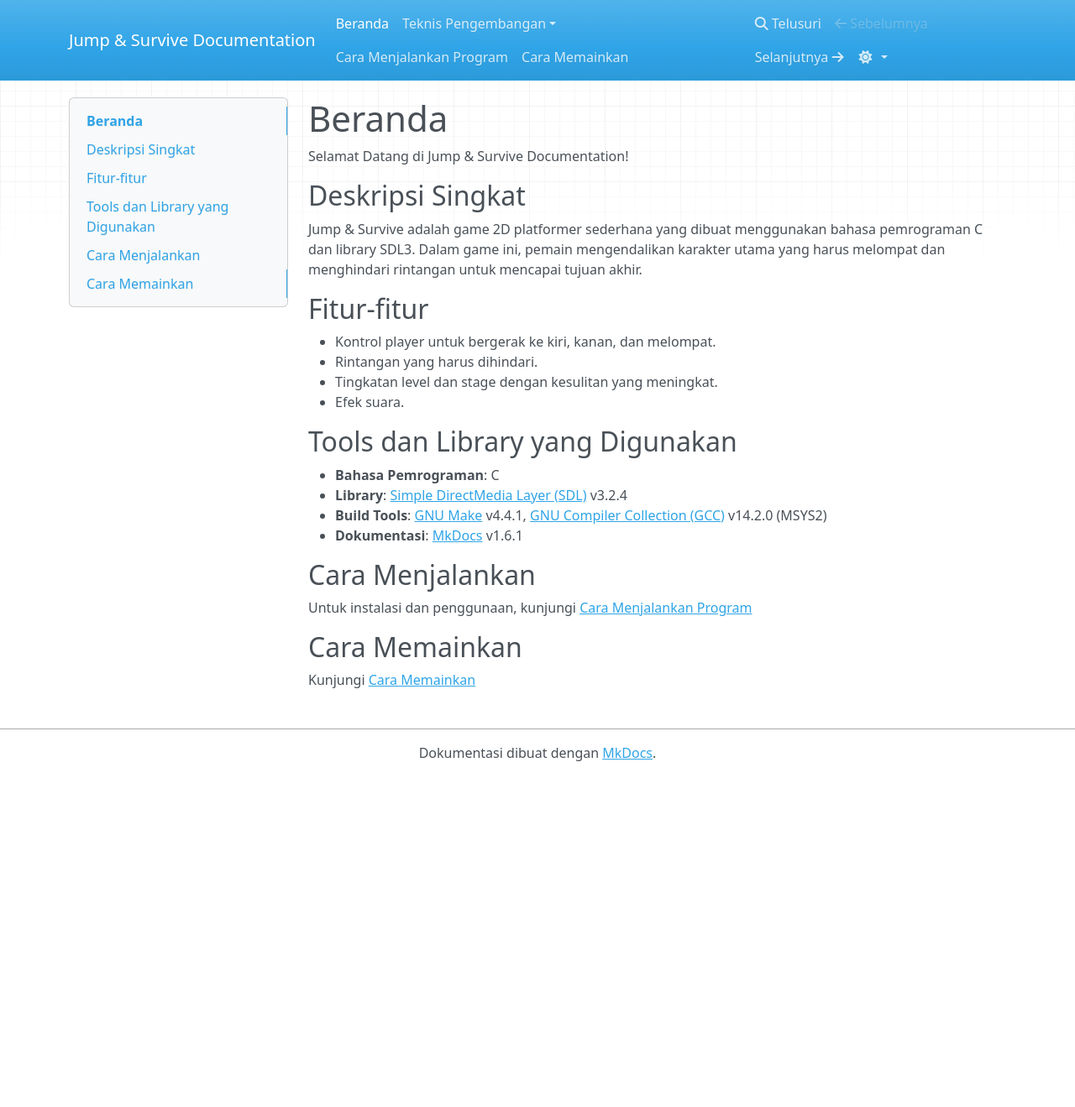
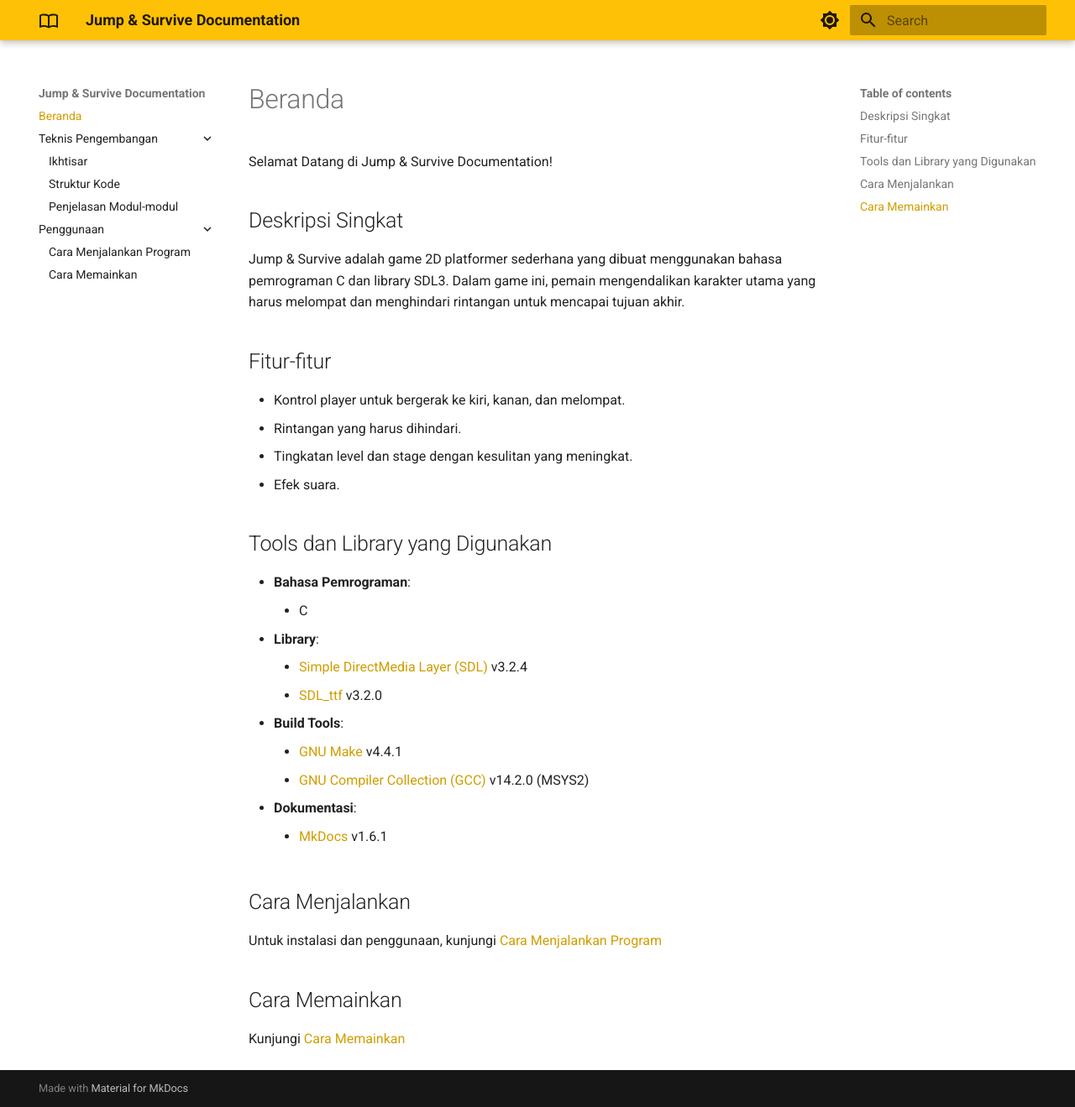
Before and after one commit to ikhsan3adi/c5-jump-and-survive, an MkDocs documentation site: the page built from docs/index.md, in a window 1280 px wide and 1319 px high. Shown: the whole window at 84% size. Built offline with MkDocs 1.6.1 and Material for MkDocs 9.7.7, drawn with Linux system fonts in a browser that asks for light colours; nearby versions of some CDN libraries.

Commit message:
update dependencies and switch theme to mkdocs-material
add favicon
update theme config

ci(mkdocs-deploy): add caching to mkdocs dependencies

Add syntax highlighting extension

```diff
--- a/docs/index.md
+++ b/docs/index.md
@@ -17,10 +17,16 @@ Jump & Survive adalah game 2D platformer sederhana yang dibuat menggunakan bahas
 
 ## Tools dan Library yang Digunakan
 
-- **Bahasa Pemrograman**: C
-- **Library**: [Simple DirectMedia Layer (SDL)](https://wiki.libsdl.org/SDL3/FrontPage) v3.2.4
-- **Build Tools**: [GNU Make](https://www.gnu.org/software/make/) v4.4.1, [GNU Compiler Collection (GCC)](https://packages.msys2.org/packages/mingw-w64-x86_64-gcc) v14.2.0 (MSYS2)
-- **Dokumentasi**: [MkDocs](https://www.mkdocs.org/) v1.6.1
+- **Bahasa Pemrograman**:
+    - C
+- **Library**:
+    - [Simple DirectMedia Layer (SDL)](https://wiki.libsdl.org/SDL3/FrontPage) v3.2.4
+    - [SDL_ttf](https://wiki.libsdl.org/SDL3_ttf/FrontPage) v3.2.0
+- **Build Tools**:
+    - [GNU Make](https://www.gnu.org/software/make/) v4.4.1
+    - [GNU Compiler Collection (GCC)](https://packages.msys2.org/packages/mingw-w64-x86_64-gcc) v14.2.0 (MSYS2)
+- **Dokumentasi**:
+    - [MkDocs](https://www.mkdocs.org/) v1.6.1
 
 ## Cara Menjalankan
 
--- a/mkdocs.yml
+++ b/mkdocs.yml
@@ -1,12 +1,37 @@
 site_name: Jump & Survive Documentation
 theme:
-  name: mkdocs
-  user_color_mode_toggle: true
-  navigation_depth: 3
-  locale: id_ID
+  name: material
+  icon:
+    logo: material/book-open-blank-variant-outline
+  favicon: favicon.ico
+  palette:
+    - scheme: default # Palette toggle for light mode
+      primary: amber
+      toggle:
+        icon: material/brightness-7
+        name: Switch to dark mode
+    - scheme: slate # Palette toggle for dark mode
+      primary: amber
+      toggle:
+        icon: material/brightness-4
+        name: Switch to light mode
+  features:
+    - navigation.expand
 nav:
   - Beranda: index.md
   - Teknis Pengembangan:
-    - Ikhtisar: development/index.md
-  - Cara Menjalankan Program: usage.md
-  - Cara Memainkan: how-to-play.md
+      - Ikhtisar: development/index.md
+      - Struktur Kode: development/code-structure.md
+      - Penjelasan Modul-modul: development/modules.md
+  - Penggunaan:
+      - Cara Menjalankan Program: usage.md
+      - Cara Memainkan: how-to-play.md
+
+markdown_extensions:
+  - pymdownx.highlight:
+      anchor_linenums: true
+      line_spans: __span
+      pygments_lang_class: true
+  - pymdownx.inlinehilite
+  - pymdownx.snippets
+  - pymdownx.superfences
```
Also changed, not shown: docs/favicon.ico (added), 1 other file.
